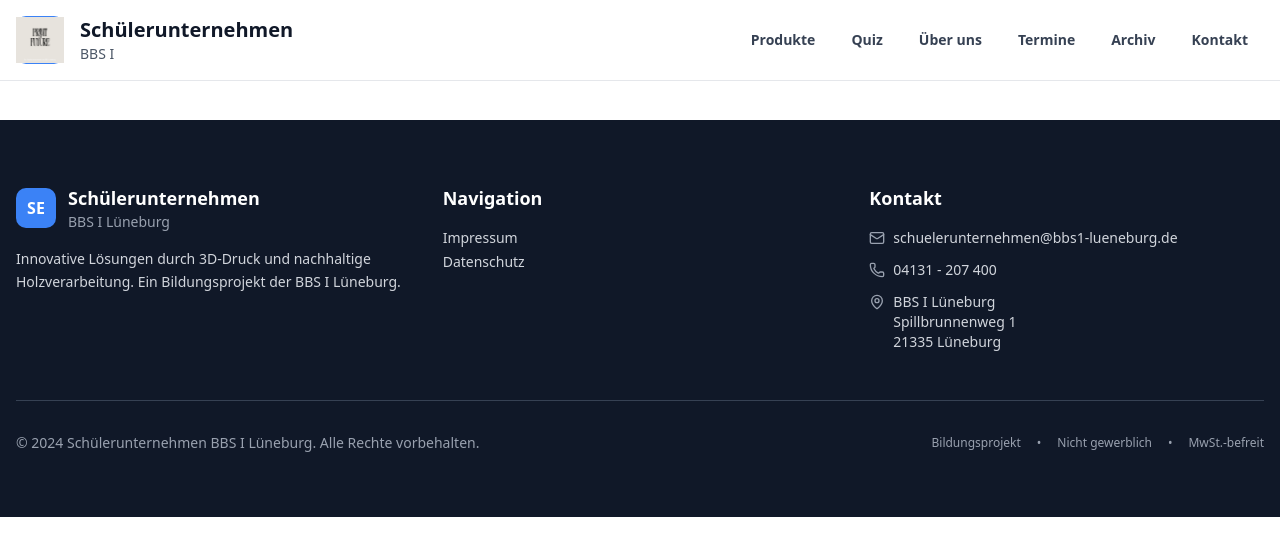
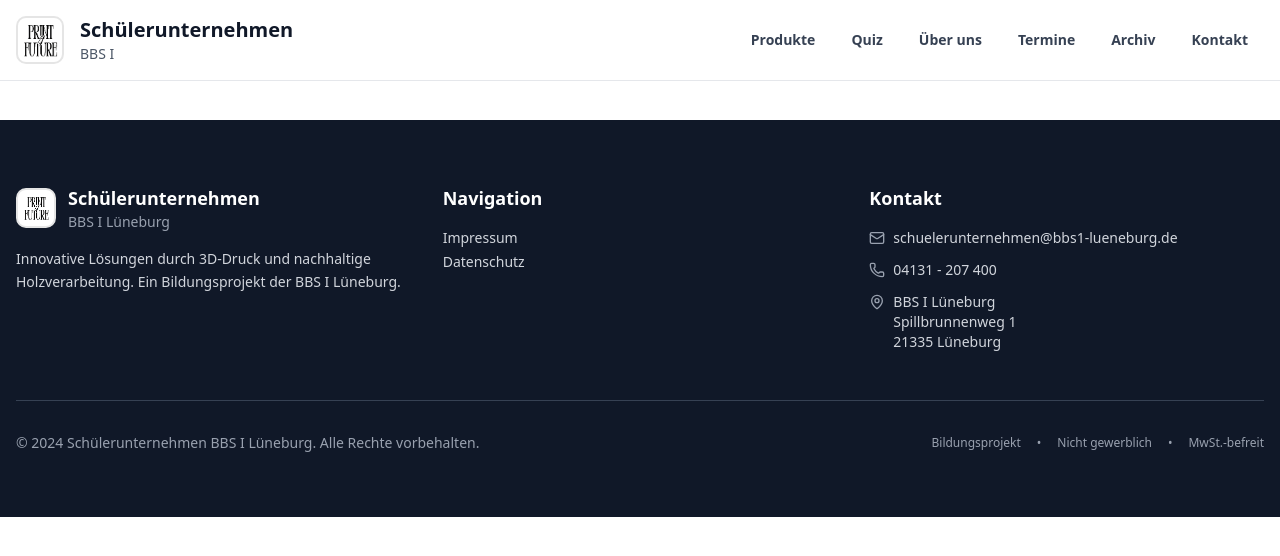
Before and after one commit to Dominik2708/D4M, a Next.js app: page / in a window 1280 px wide. Shown: the top 556 px of the page. Built offline with nearby package versions, Linux system fonts and the light colour scheme.

Commit message:
TASK: Add logo

```diff
--- a/src/components/Footer.tsx
+++ b/src/components/Footer.tsx
@@ -3,6 +3,7 @@ import { Button } from './ui/button';
 import { Separator } from './ui/separator';
 import { MapPin, Phone, Mail } from 'lucide-react';
 import Link from 'next/link';
+import Image from 'next/image';
 
 export function Footer() {
   const scrollToSection = (sectionId: string) => {
@@ -19,8 +20,8 @@ export function Footer() {
           {/* Company Info */}
           <div>
             <div className="flex items-center space-x-3 mb-4">
-              <div className="w-10 h-10 bg-primary rounded-lg flex items-center justify-center">
-                <span className="font-poppins font-bold text-white">SE</span>
+              <div className="w-10 h-10 bg-white border-2 rounded-lg flex items-center justify-center">
+                <Image src="/images/logo.png" alt="Logo" width={32} height={32} />
               </div>
               <div>
                 <h3 className="font-poppins font-bold text-lg">Schülerunternehmen</h3>
--- a/src/components/Header.tsx
+++ b/src/components/Header.tsx
@@ -18,7 +18,7 @@ export function Header() {
       <div className="container mx-auto px-4 py-4">
         <div className="flex items-center justify-between">
           <div className="flex items-center space-x-4">
-            <div className="w-12 h-12 bg-primary rounded-lg flex items-center justify-center">
+            <div className="w-12 h-12 border-2 rounded-lg flex items-center justify-center">
               <Image src="/images/logo.png" alt="Logo" width={48} height={48} />
             </div>
             <div>
```
Also changed, not shown: public/images/logo.png.
